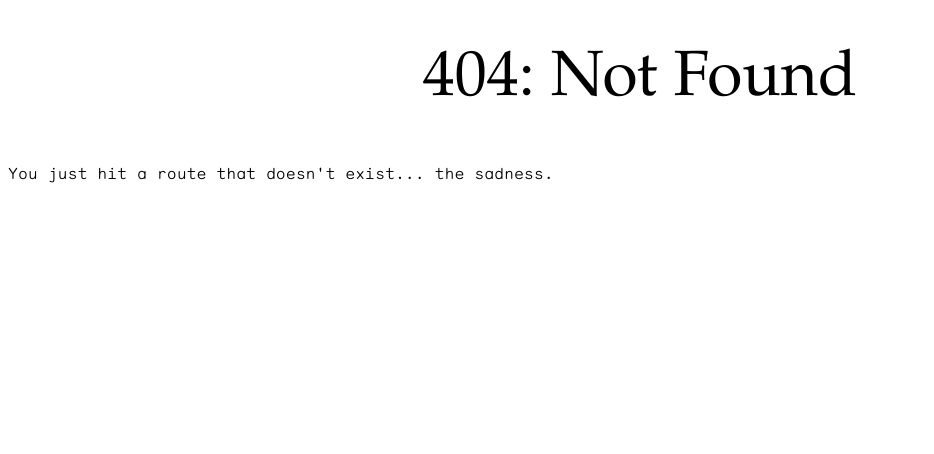
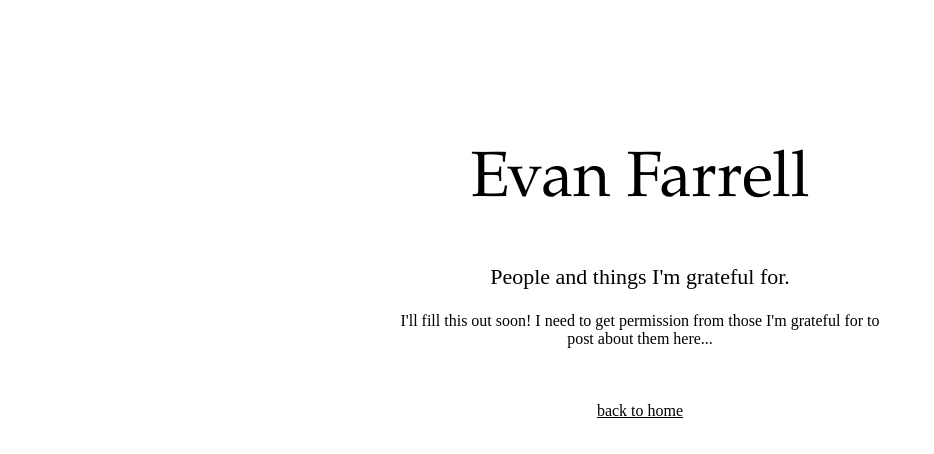
Before and after one commit to EvanFarrell/personal-website, a Gatsby site: page /graditude in a window 1280 px wide. Before the commit this address had no page. Shown: the whole page, without its empty margins (0-934 px from the left). Built offline with nearby package versions, Linux system fonts and the light colour scheme; Gatsby itself is replaced by a stand-in of ours.

Commit message:
add empty graditude section

```diff
--- a/src/components/styles.css
+++ b/src/components/styles.css
@@ -37,7 +37,7 @@ h1 {
   margin: 0 auto;
   padding-top: 38px;
   display: flex;
-  max-width: 45%;
+  max-width: 65%;
   justify-content: center;
 }
 
@@ -51,3 +51,7 @@ h1 {
   justify-self: center;
   margin: 0 1rem;
 }
+
+.final-link{
+  margin-left: 1rem;
+}
--- /dev/null
+++ b/src/pages/graditude.js
@@ -0,0 +1,23 @@
+import React from "react"
+import { Link } from "gatsby"
+
+import Layout from "../components/layout"
+import SEO from "../components/seo"
+
+const GraditudePage = () => (
+  <Layout>
+    <SEO title="Graditude" />
+    <div class="container">
+      <h1>Evan Farrell</h1>
+      <p class="blurb topol subtitle">People and things I'm grateful for.</p>
+      <p class="blurb topol">
+        I'll fill this out soon! I need to get permission from those I'm grateful for to post about them here...
+      </p>
+      <div class="links topol">
+        <Link class="link" to="/">back to home</Link>
+      </div>
+    </div>
+  </Layout>
+)
+
+export default GraditudePage
--- a/src/pages/index.js
+++ b/src/pages/index.js
@@ -33,10 +33,10 @@ const IndexPage = () => (
         <a class="link" href="https://www.twitter.com/@__evanf__">
           twitter
         </a>
+        <Link class="final-link link" to="/graditude/">graditude</Link>
       </div>
     </div>
-    {/* <Link to="/page-2/">Go to page 2</Link> <br />
-    <Link to="/using-typescript/">Go to "Using TypeScript"</Link> */}
+
   </Layout>
 )
 
```
